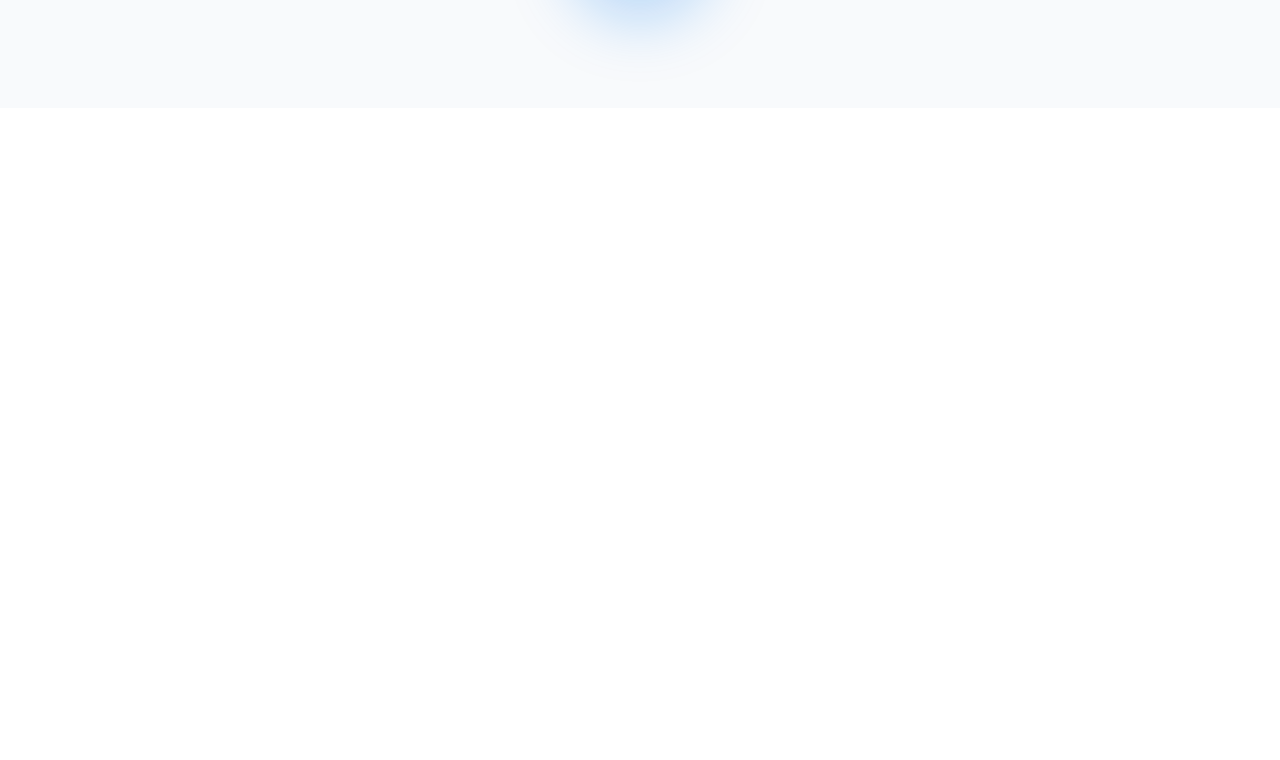
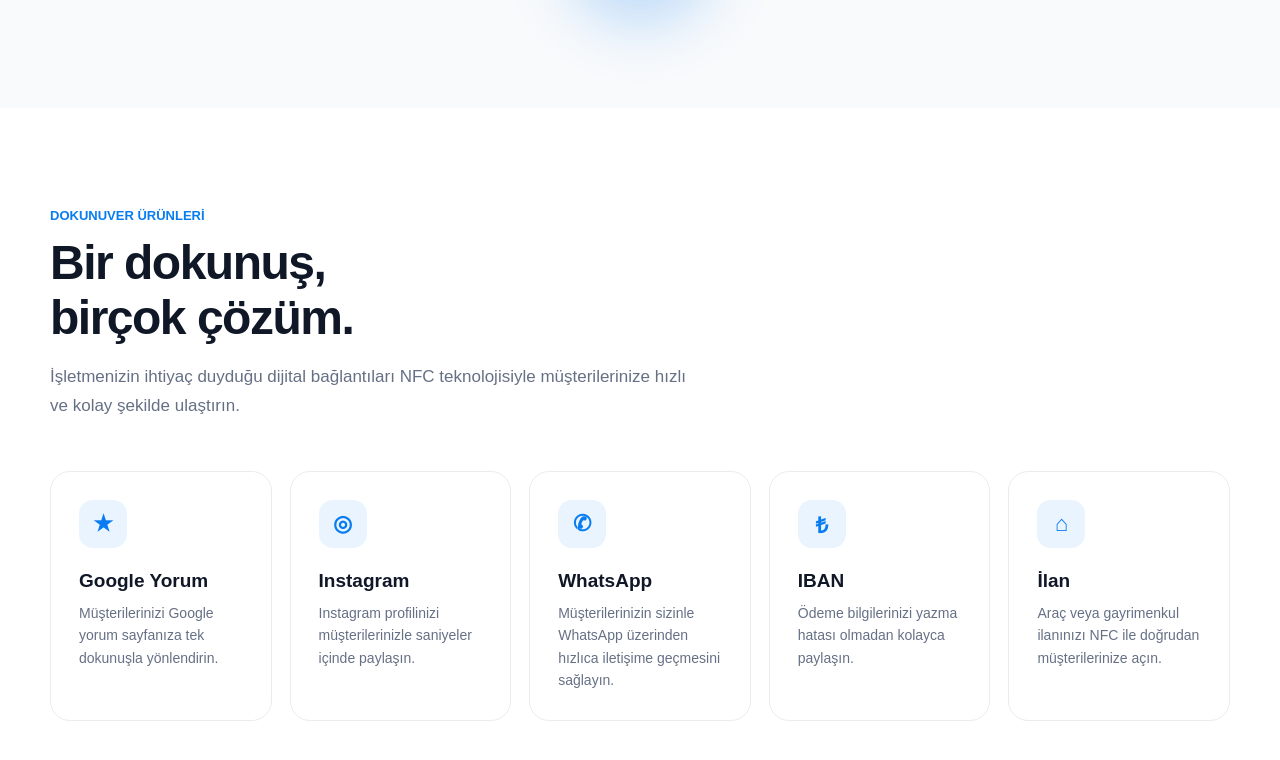
Before and after one commit to temurtasyucel-ops/dokunuver-Web, a Next.js app: page / in a window 1280 px wide. Shown: the part 816-1576 px from the top of the page. Before the commit the page ends 924 px from the top, so only its background shows below. Built offline with nearby package versions, Linux system fonts and the light colour scheme.

Commit message:
Add NFC products section

```diff
--- a/app/page.js
+++ b/app/page.js
@@ -183,6 +183,151 @@ export default function Home() {
           </div>
         </div>
       </section>
+              {/* ÜRÜNLER */}
+<section
+  id="urunler"
+  style={{
+    background: "#ffffff",
+    padding: "100px 24px",
+  }}
+>
+  <div
+    style={{
+      maxWidth: "1180px",
+      margin: "0 auto",
+    }}
+  >
+    <div
+      style={{
+        maxWidth: "650px",
+        marginBottom: "50px",
+      }}
+    >
+      <div
+        style={{
+          color: "#087cf0",
+          fontSize: "13px",
+          fontWeight: "800",
+          marginBottom: "12px",
+        }}
+      >
+        DOKUNUVER ÜRÜNLERİ
+      </div>
+
+      <h2
+        style={{
+          margin: "0",
+          fontSize: "clamp(32px, 5vw, 48px)",
+          letterSpacing: "-1.5px",
+        }}
+      >
+        Bir dokunuş,
+        <br />
+        birçok çözüm.
+      </h2>
+
+      <p
+        style={{
+          marginTop: "18px",
+          color: "#667085",
+          fontSize: "17px",
+          lineHeight: "1.7",
+        }}
+      >
+        İşletmenizin ihtiyaç duyduğu dijital bağlantıları NFC teknolojisiyle
+        müşterilerinize hızlı ve kolay şekilde ulaştırın.
+      </p>
+    </div>
+
+    <div
+      style={{
+        display: "grid",
+        gridTemplateColumns: "repeat(auto-fit, minmax(220px, 1fr))",
+        gap: "18px",
+      }}
+    >
+      <ProductCard
+        icon="★"
+        title="Google Yorum"
+        description="Müşterilerinizi Google yorum sayfanıza tek dokunuşla yönlendirin."
+      />
+
+      <ProductCard
+        icon="◎"
+        title="Instagram"
+        description="Instagram profilinizi müşterilerinizle saniyeler içinde paylaşın."
+      />
+
+      <ProductCard
+        icon="✆"
+        title="WhatsApp"
+        description="Müşterilerinizin sizinle WhatsApp üzerinden hızlıca iletişime geçmesini sağlayın."
+      />
+
+      <ProductCard
+        icon="₺"
+        title="IBAN"
+        description="Ödeme bilgilerinizi yazma hatası olmadan kolayca paylaşın."
+      />
+
+      <ProductCard
+        icon="⌂"
+        title="İlan"
+        description="Araç veya gayrimenkul ilanınızı NFC ile doğrudan müşterilerinize açın."
+      />
+    </div>
+  </div>
+</section>
     </main>
   );
 }
+function ProductCard({ icon, title, description }) {
+  return (
+    <div
+      style={{
+        padding: "28px",
+        border: "1px solid #eaecf0",
+        borderRadius: "20px",
+        background: "#ffffff",
+      }}
+    >
+      <div
+        style={{
+          width: "48px",
+          height: "48px",
+          borderRadius: "14px",
+          background: "#eaf4ff",
+          color: "#087cf0",
+          display: "flex",
+          alignItems: "center",
+          justifyContent: "center",
+          fontSize: "22px",
+          fontWeight: "800",
+          marginBottom: "22px",
+        }}
+      >
+        {icon}
+      </div>
+
+      <h3
+        style={{
+          margin: "0 0 10px",
+          fontSize: "19px",
+        }}
+      >
+        {title}
+      </h3>
+
+      <p
+        style={{
+          margin: "0",
+          color: "#667085",
+          lineHeight: "1.6",
+          fontSize: "14px",
+        }}
+      >
+        {description}
+      </p>
+    </div>
+  );
+}
```
